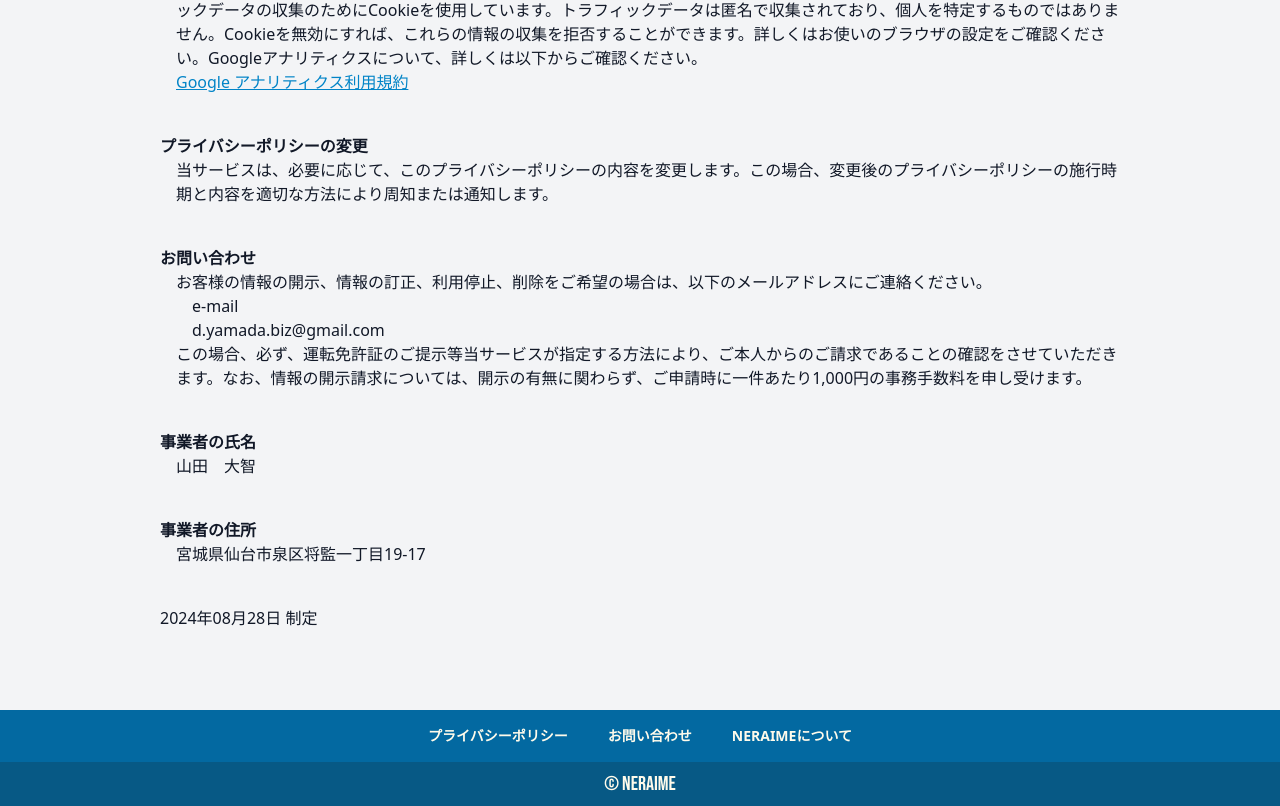
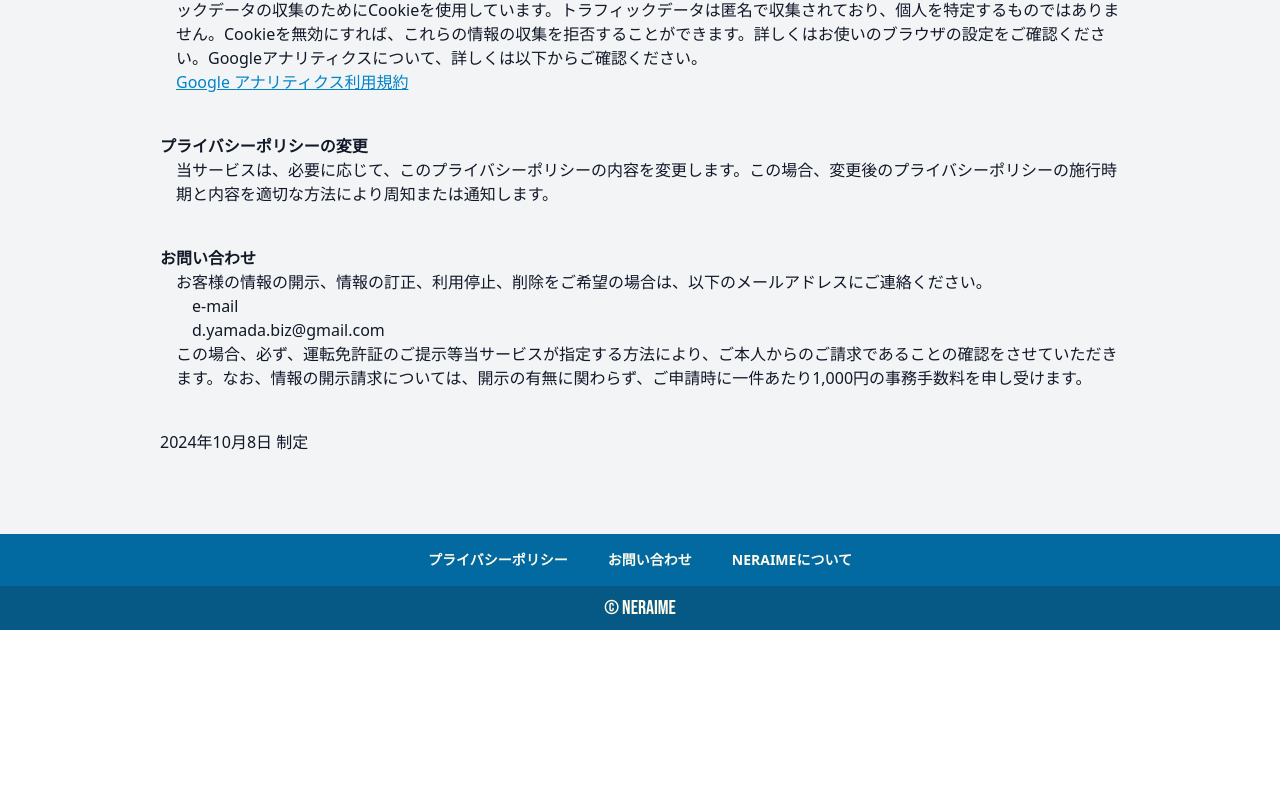
Before and after one commit to Hijikata1869/neraime-frontend, a Next.js app: page /privacy in a window 1280 px wide. Shown: the part 1078-1884 px from the top of the page. After the commit the page ends 1708 px from the top, so only its background shows below. Built offline with nearby package versions, Linux system fonts and the light colour scheme.

Commit message:
プライバシーポリシーを修正#44

```diff
--- a/pages/privacy.tsx
+++ b/pages/privacy.tsx
@@ -106,15 +106,7 @@ const Privacy: React.FC = () => {
               </p>
             </div>
           </div>
-          <div className="mb-10">
-            <h2 className="font-bold">事業者の氏名</h2>
-            <p className="ml-4">山田　大智</p>
-          </div>
-          <div className="mb-10">
-            <h2 className="font-bold">事業者の住所</h2>
-            <p className="ml-4">宮城県仙台市泉区将監一丁目19-17</p>
-          </div>
-          <p>2024年08月28日 制定</p>
+          <p>2024年10月8日 制定</p>
         </div>
       </div>
     </Layout>
```
